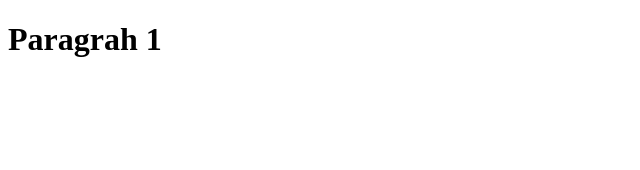
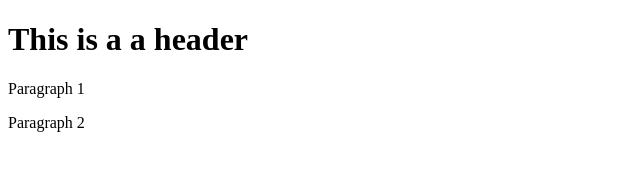
Before and after one commit to jhivesh/git-test, a website: page index.html in a window 1280 px wide. Shown: the whole page, without its empty margins (0-640 px from the left). Drawn offline with Linux system fonts and the light colour scheme.

Commit message:
updated package json

```diff
--- a/index.html
+++ b/index.html
@@ -4,7 +4,10 @@
     <meta charset="UTF-8">
     <meta name="viewport" content="width=device-width, initial-scale=1.0">
     <title>Document</title>
-    <h1> Paragrah 1 </h1>
+
+    <h1> This is a a header </h1>
+    <p>Paragraph 1 </p>
+    <p>Paragraph 2 </p>
 </head>
 <body>
 
```
Also changed, not shown: package.json (added, +24 -0 lines), 2 other files.
